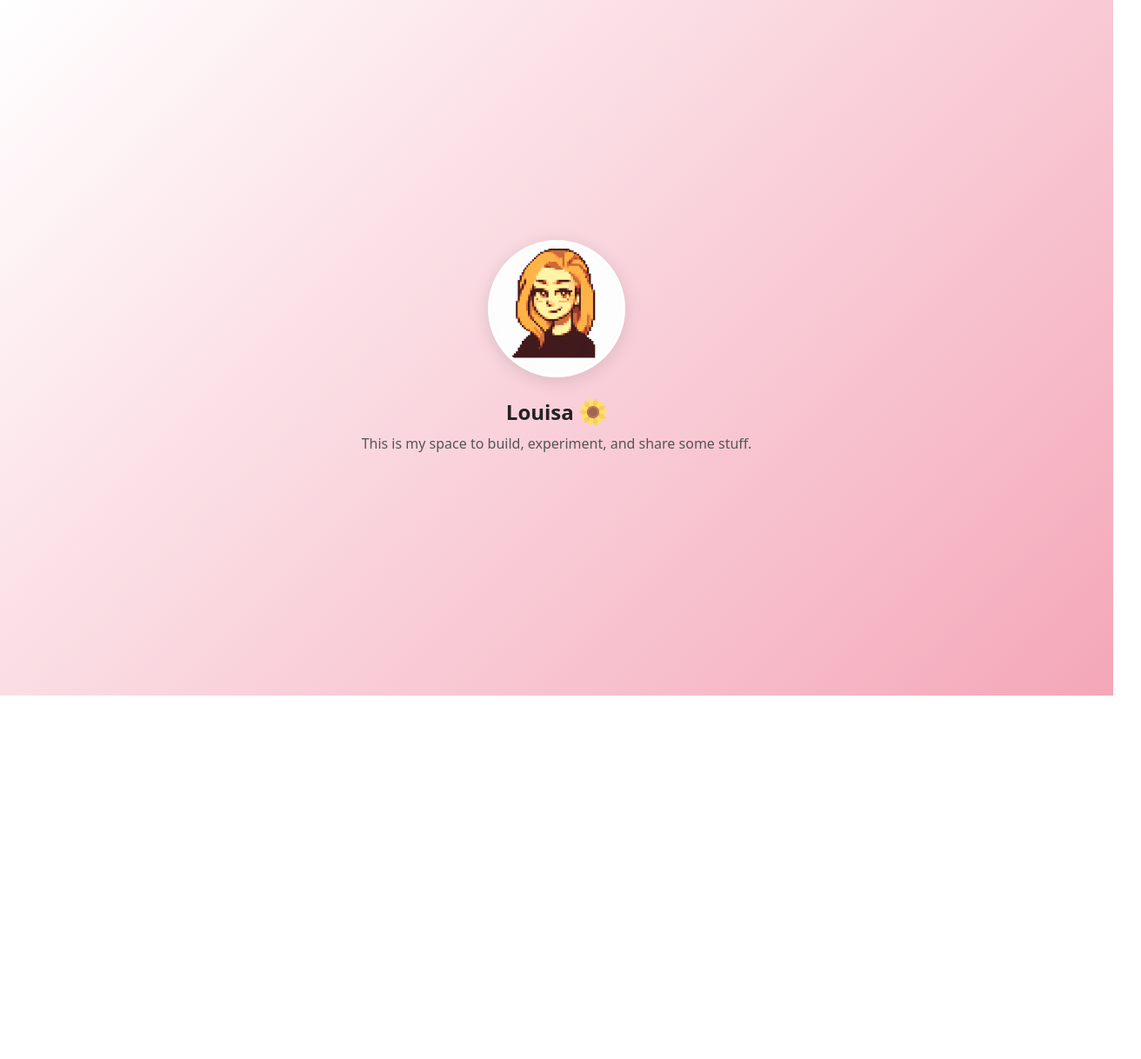
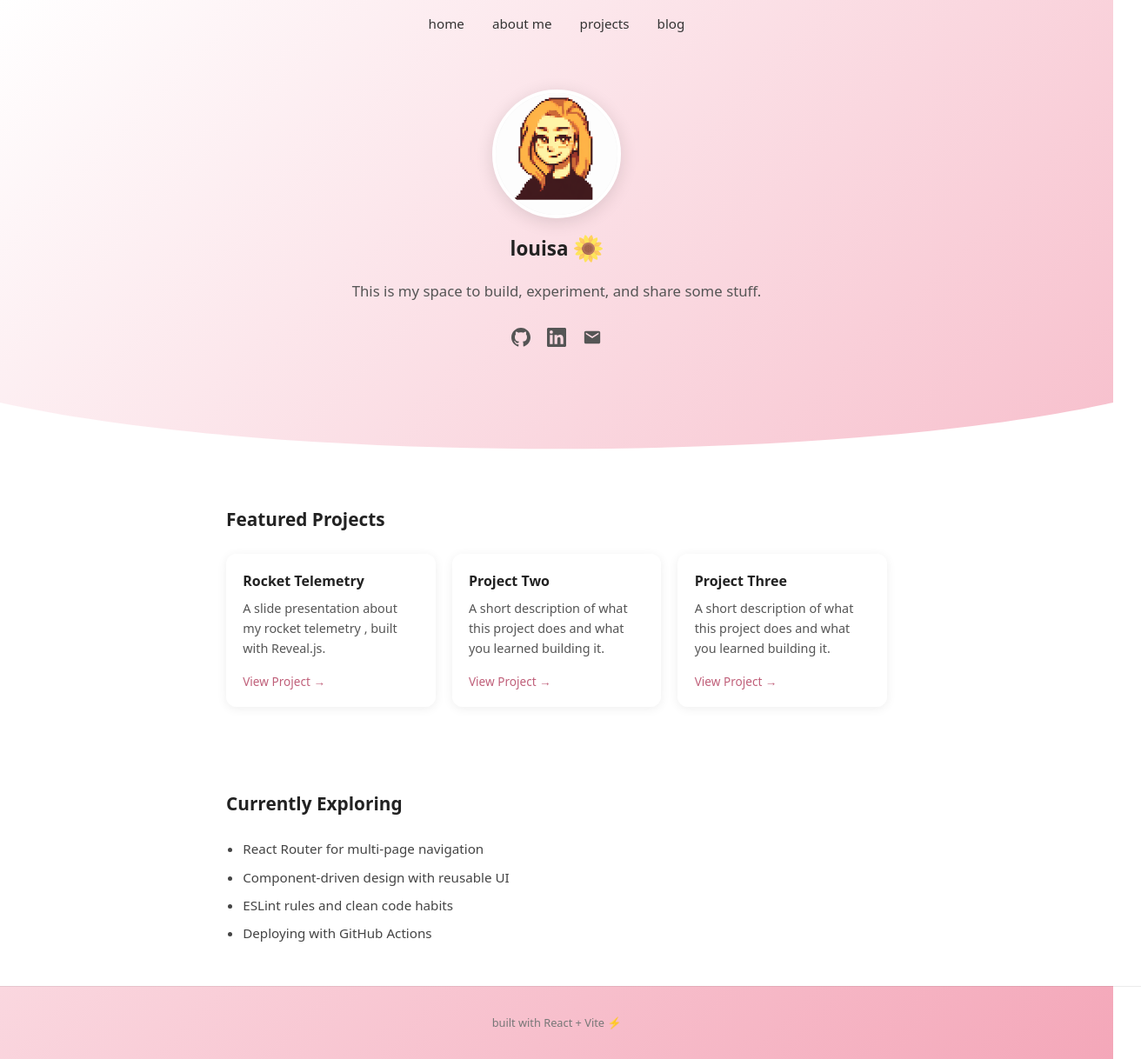
Before and after one commit to malucart/malucart.github.io, a React (Vite) app: page / in a window 1280 px wide. Shown: the whole page at 87% size, 1312 px wide, since content can reach past the window. Before the commit the page ends 800 px from the top, so only its background shows below. Built offline with nearby package versions, Linux system fonts and the light colour scheme.

Commit message:
Redesign Home page, add wave divider, header nav, rocket project

```diff
--- a/src/App.jsx
+++ b/src/App.jsx
@@ -1,7 +1,13 @@
 import Home from './pages/Home'
+import Header from './components/Header'
 
 function App() {
-  return <Home />
+  return (
+    <div style={{ minHeight: '100vh', background: 'linear-gradient(135deg, #ffffff 0%, #F4A7B9 100%)', display: 'flex', flexDirection: 'column' }}>
+      <Header />
+      <Home />
+    </div>
+  )
 }
 
 export default App
--- /dev/null
+++ b/src/components/Header.jsx
@@ -0,0 +1,31 @@
+export default function Header() {
+  return (
+    <header style={{
+      display: 'flex',
+      justifyContent: 'center',
+      alignItems: 'center',
+      padding: '1rem 2rem',
+      backgroundColor: 'transparent',
+    }}>
+      <nav style={{ display: 'flex', gap: '2rem' }}>
+        {['home', 'about me', 'projects', 'blog'].map((item) => (
+          <a
+            key={item}
+            href={item === 'home' ? '/' : `#${item.toLowerCase().replace(' ', '-')}`}
+            style={{
+              textDecoration: 'none',
+              color: '#333',
+              fontSize: '0.95rem',
+              fontWeight: '500',
+              transition: 'color 0.2s',
+            }}
+            onMouseEnter={e => e.target.style.color = '#E07A96'}
+            onMouseLeave={e => e.target.style.color = '#333'}
+          >
+            {item}
+          </a>
+        ))}
+      </nav>
+    </header>
+  )
+}
--- a/src/pages/Home.jsx
+++ b/src/pages/Home.jsx
@@ -1,50 +1,186 @@
+const projects = [
+  {
+    name: 'Rocket Telemetry',
+    description: 'A slide presentation about my rocket telemetry , built with Reveal.js.',
+    link: '/slides_rocket/index.html',
+  },
+  {
+    name: 'Project Two',
+    description: 'A short description of what this project does and what you learned building it.',
+    link: '#',
+  },
+  {
+    name: 'Project Three',
+    description: 'A short description of what this project does and what you learned building it.',
+    link: '#',
+  },
+]
+
+const exploring = [
+  'React Router for multi-page navigation',
+  'Component-driven design with reusable UI',
+  'ESLint rules and clean code habits',
+  'Deploying with GitHub Actions',
+]
+
 export default function Home() {
   return (
     <div style={{
       flex: 1,
-      background: 'linear-gradient(135deg, #ffffff 0%, #F4A7B9 100%)',
       display: 'flex',
-      justifyContent: 'center',
+      flexDirection: 'column',
       alignItems: 'center',
-      padding: '2rem',
+      fontFamily: 'system-ui, sans-serif',
     }}>
-      <div style={{
+
+      {/* Hero / Profile */}
+      <section style={{
         display: 'flex',
         flexDirection: 'column',
         alignItems: 'center',
-        gap: '1.5rem',
-        maxWidth: '480px',
         textAlign: 'center',
+        padding: '3rem 2rem 4rem',
+        gap: '1.2rem',
+        maxWidth: '600px',
+        width: '100%',
       }}>
         <div style={{
-          width: '150px',
-          height: '150px',
+          width: '140px',
+          height: '140px',
           borderRadius: '50%',
           overflow: 'hidden',
           border: '4px solid #fff',
           boxShadow: '0 4px 20px rgba(0,0,0,0.12)',
           backgroundColor: '#f0f0f0',
-          display: 'flex',
-          alignItems: 'center',
-          justifyContent: 'center',
-          color: '#aaa',
-          fontSize: '0.85rem',
+          flexShrink: 0,
         }}>
           <img
             src="/images/profile_picture.png"
+            alt="Louisa"
             style={{ width: '100%', height: '100%', objectFit: 'cover' }}
           />
         </div>
-        <div>
-          <h1 style={{ margin: '0 0 0.5rem', fontSize: '1.5rem', color: '#222', display: 'flex', alignItems: 'center', justifyContent: 'center', gap: '0.4rem' }}>
-            Louisa
-            <img src="/images/sunflower.png" alt="sunflower" style={{ width: '2rem', height: '2rem' }} />
-          </h1>
-          <p style={{ margin: 0, fontSize: '1rem', color: '#555', lineHeight: '1.6' }}>
-            This is my space to build, experiment, and share some stuff.
-          </p>
+
+        <h1 style={{ margin: 0, fontSize: '1.4rem', color: '#222', display: 'flex', alignItems: 'center', gap: '0.4rem' }}>
+          louisa
+          <img src="/images/sunflower.png" alt="sunflower" style={{ width: '2.1rem', height: '2rem' }} />
+        </h1>
+
+        <p style={{ margin: 0, fontSize: '1.05rem', color: '#555', lineHeight: '1.7', whiteSpace: 'nowrap' }}>
+          This is my space to build, experiment, and share some stuff.
+        </p>
+
+        {/* Social links */}
+        <div style={{ display: 'flex', gap: '1.2rem', marginTop: '0.5rem' }}>
+          <a href="https://github.com/malucart" target="_blank" rel="noreferrer" title="GitHub" style={iconStyle}>
+            <svg width="22" height="22" viewBox="0 0 24 24" fill="currentColor">
+              <path d="M12 0C5.37 0 0 5.37 0 12c0 5.3 3.438 9.8 8.205 11.385.6.113.82-.258.82-.577 0-.285-.01-1.04-.015-2.04-3.338.724-4.042-1.61-4.042-1.61-.546-1.385-1.335-1.755-1.335-1.755-1.087-.744.084-.729.084-.729 1.205.084 1.838 1.236 1.838 1.236 1.07 1.835 2.809 1.305 3.495.998.108-.776.417-1.305.76-1.605-2.665-.3-5.466-1.332-5.466-5.93 0-1.31.465-2.38 1.235-3.22-.135-.303-.54-1.523.105-3.176 0 0 1.005-.322 3.3 1.23.96-.267 1.98-.399 3-.405 1.02.006 2.04.138 3 .405 2.28-1.552 3.285-1.23 3.285-1.23.645 1.653.24 2.873.12 3.176.765.84 1.23 1.91 1.23 3.22 0 4.61-2.805 5.625-5.475 5.92.42.36.81 1.096.81 2.22 0 1.606-.015 2.896-.015 3.286 0 .315.21.69.825.57C20.565 21.795 24 17.295 24 12c0-6.63-5.37-12-12-12z"/>
+            </svg>
+          </a>
+          <a href="https://www.linkedin.com/in/lucart/" target="_blank" rel="noreferrer" title="LinkedIn" style={iconStyle}>
+            <svg width="22" height="22" viewBox="0 0 24 24" fill="currentColor">
+              <path d="M20.447 20.452h-3.554v-5.569c0-1.328-.027-3.037-1.852-3.037-1.853 0-2.136 1.445-2.136 2.939v5.667H9.351V9h3.414v1.561h.046c.477-.9 1.637-1.85 3.37-1.85 3.601 0 4.267 2.37 4.267 5.455v6.286zM5.337 7.433a2.062 2.062 0 0 1-2.063-2.065 2.064 2.064 0 1 1 2.063 2.065zm1.782 13.019H3.555V9h3.564v11.452zM22.225 0H1.771C.792 0 0 .774 0 1.729v20.542C0 23.227.792 24 1.771 24h20.451C23.2 24 24 23.227 24 22.271V1.729C24 .774 23.2 0 22.222 0h.003z"/>
+            </svg>
+          </a>
+          <a href="mailto:louisa0x01@gmail.com" title="Email" style={iconStyle}>
+            <svg width="22" height="22" viewBox="0 0 24 24" fill="currentColor">
+              <path d="M20 4H4c-1.1 0-2 .9-2 2v12c0 1.1.9 2 2 2h16c1.1 0 2-.9 2-2V6c0-1.1-.9-2-2-2zm0 4-8 5-8-5V6l8 5 8-5v2z"/>
+            </svg>
+          </a>
         </div>
+      </section>
+
+      {/* Wave divider */}
+      <div style={{ width: '100%', lineHeight: 0 }}>
+        <svg viewBox="0 0 1440 80" xmlns="http://www.w3.org/2000/svg" preserveAspectRatio="none" style={{ display: 'block', width: '100%' }}>
+          <path d="M0,0 C360,80 1080,80 1440,0 L1440,80 L0,80 Z" fill="white" />
+        </svg>
       </div>
+
+      <div style={{ backgroundColor: 'white', width: '100%', display: 'flex', flexDirection: 'column', alignItems: 'center' }}>
+        {/* Featured Projects */}
+        <section id="projects" style={sectionStyle}>
+          <h2 style={sectionHeading}>Featured Projects</h2>
+          <div style={{
+            display: 'grid',
+            gridTemplateColumns: 'repeat(auto-fit, minmax(220px, 1fr))',
+            gap: '1.2rem',
+            width: '100%',
+          }}>
+            {projects.map((p) => (
+              <div key={p.name} style={cardStyle}>
+                <h3 style={{ margin: '0 0 0.5rem', fontSize: '1rem', color: '#222' }}>{p.name}</h3>
+                <p style={{ margin: '0 0 1rem', fontSize: '0.9rem', color: '#555', lineHeight: '1.6', flex: 1 }}>{p.description}</p>
+                <a href={p.link} style={linkStyle}>View Project →</a>
+              </div>
+            ))}
+          </div>
+        </section>
+
+        {/* Currently Exploring */}
+        <section id="about-me" style={sectionStyle}>
+          <h2 style={sectionHeading}>Currently Exploring</h2>
+          <ul style={{ margin: 0, padding: '0 0 0 1.2rem', display: 'flex', flexDirection: 'column', gap: '0.5rem' }}>
+            {exploring.map((item) => (
+              <li key={item} style={{ fontSize: '0.95rem', color: '#444', lineHeight: '1.6' }}>{item}</li>
+            ))}
+          </ul>
+        </section>
+      </div>
+
+      {/* Footer */}
+      <footer id="blog" style={{
+        width: '100%',
+        padding: '2rem',
+        textAlign: 'center',
+        borderTop: '1px solid rgba(0,0,0,0.08)',
+        marginTop: 'auto',
+        display: 'flex',
+        flexDirection: 'column',
+        alignItems: 'center',
+        gap: '0.8rem',
+      }}>
+        <p style={{ margin: 0, fontSize: '0.8rem', color: '#777' }}>
+          built with React + Vite ⚡
+        </p>
+      </footer>
     </div>
   )
 }
+
+const iconStyle = {
+  color: '#555',
+  textDecoration: 'none',
+  transition: 'color 0.2s',
+  display: 'flex',
+  alignItems: 'center',
+}
+
+const sectionStyle = {
+  width: '100%',
+  maxWidth: '760px',
+  padding: '3rem 2rem',
+}
+
+const sectionHeading = {
+  margin: '0 0 1.5rem',
+  fontSize: '1.3rem',
+  color: '#222',
+  fontWeight: '600',
+}
+
+const cardStyle = {
+  backgroundColor: 'rgba(255,255,255,0.6)',
+  borderRadius: '12px',
+  padding: '1.2rem',
+  display: 'flex',
+  flexDirection: 'column',
+  boxShadow: '0 2px 12px rgba(0,0,0,0.07)',
+}
+
+const linkStyle = {
+  fontSize: '0.85rem',
+  color: '#c0607a',
+  textDecoration: 'none',
+  fontWeight: '500',
+}
```
